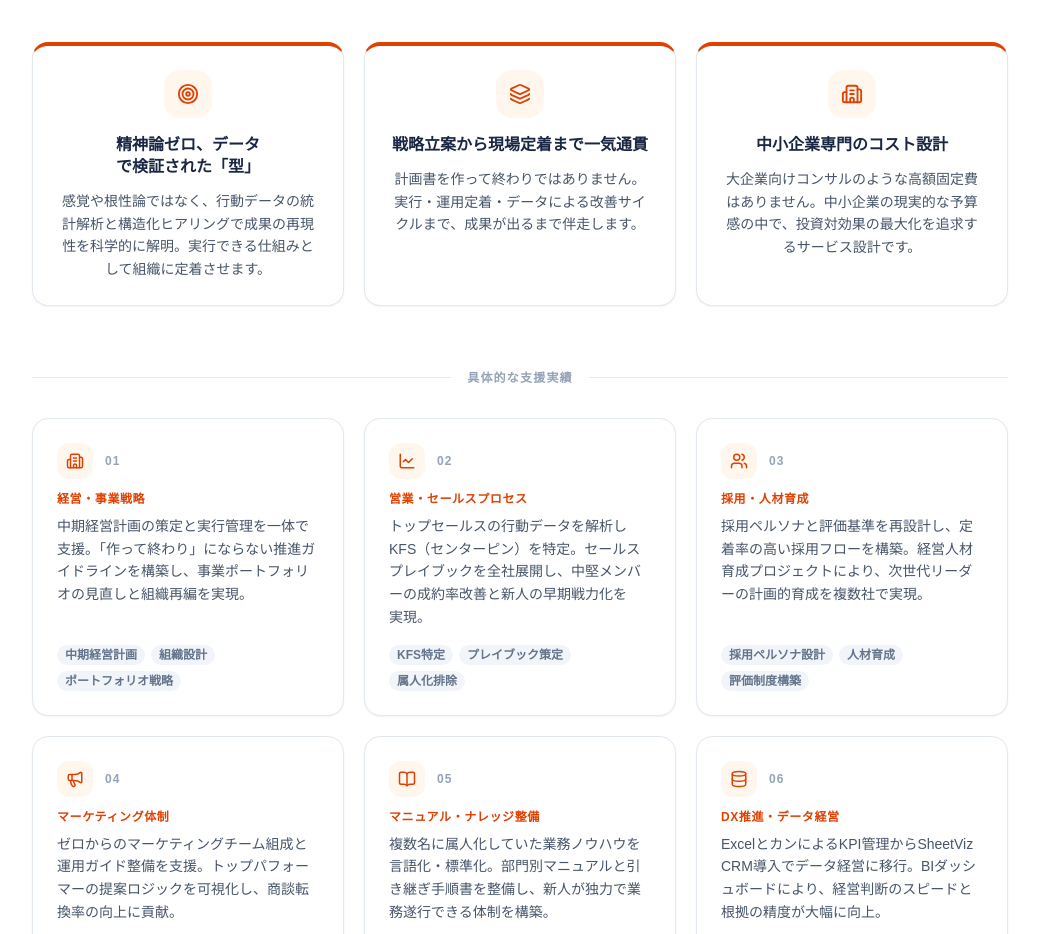
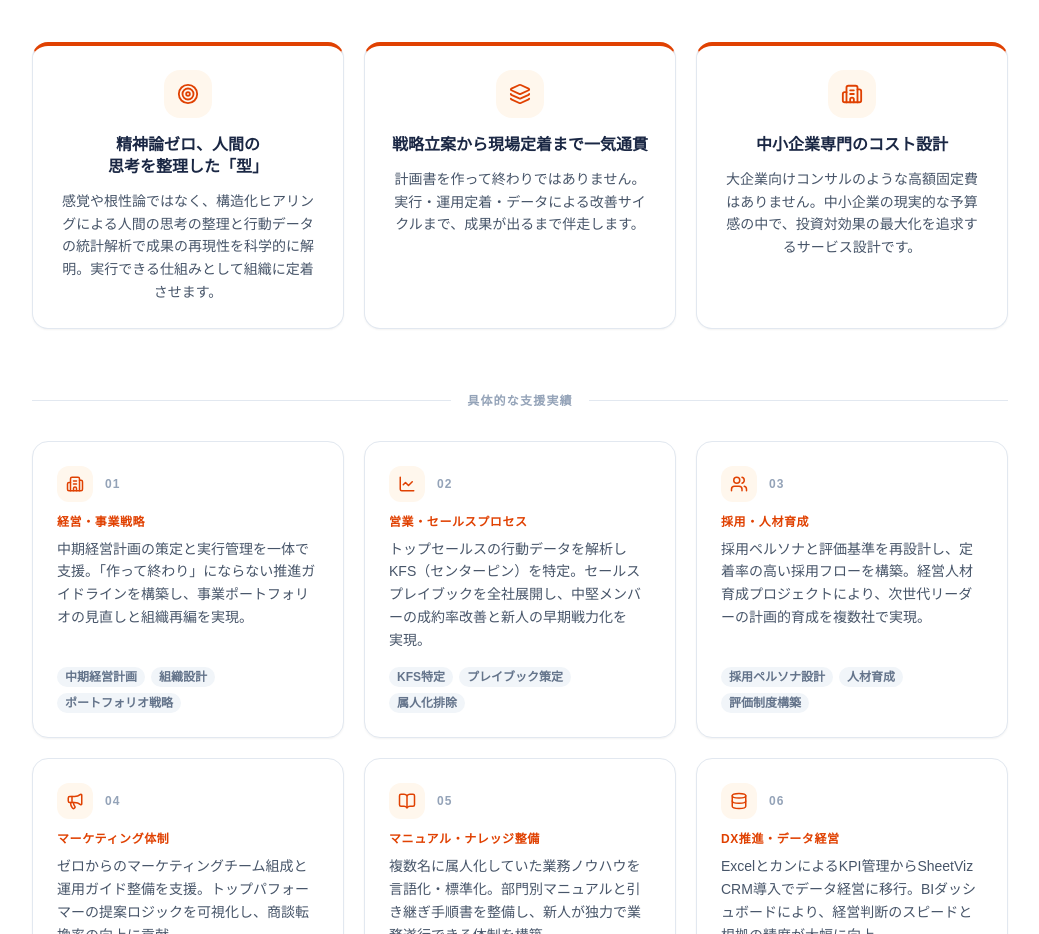
Before and after one commit to ZEST202008/zest-website, a Next.js app: page / in a window 1280 px wide. Shown: the part 3140-4074 px from the top of the page, without its empty margins (120-1159 px from the left). Built offline with nearby package versions, Linux system fonts and the light colour scheme; no server answers.

Commit message:
fix: 弊社が選ばれる理由項目のカード内テキストのアップデート

```diff
--- a/src/app/page.tsx
+++ b/src/app/page.tsx
@@ -245,8 +245,8 @@ function Services() {
 const WHY_REASONS = [
   {
     icon: <Target size={22} className="text-brand-orange" />,
-    title: '精神論ゼロ、データで検証された「型」',
-    desc: '感覚や根性論ではなく、行動データの統計解析と構造化ヒアリングで成果の再現性を科学的に解明。実行できる仕組みとして組織に定着させます。',
+    title: '精神論ゼロ、人間の思考を整理した「型」',
+    desc: '感覚や根性論ではなく、構造化ヒアリングによる人間の思考の整理と行動データの統計解析で成果の再現性を科学的に解明。実行できる仕組みとして組織に定着させます。',
   },
   {
     icon: <Layers size={22} className="text-brand-orange" />,
```
